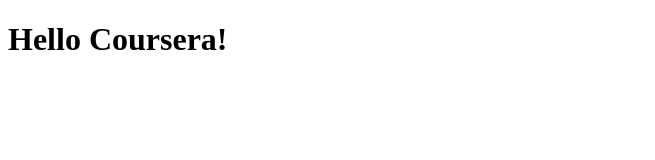
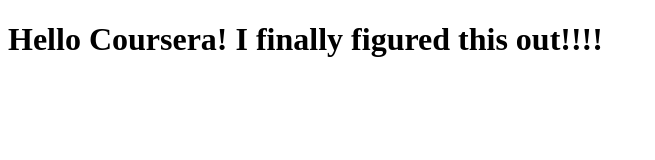
Before and after one commit to jlmotz/Coursera-test, a plain HTML site: page site/index.html in a window 1280 px wide. Shown: the whole page, without its empty margins (0-655 px from the left). Drawn offline with Linux system fonts and the light colour scheme.

Commit message:
update to text

```diff
--- a/site/index.html
+++ b/site/index.html
@@ -4,6 +4,6 @@
 	<title>Hello Coursera!</title>
 </head>
 <body>
-<h1>Hello Coursera!<h1>
+<h1>Hello Coursera! I finally figured this out!!!!<h1>
 </body>
 </html>
```
